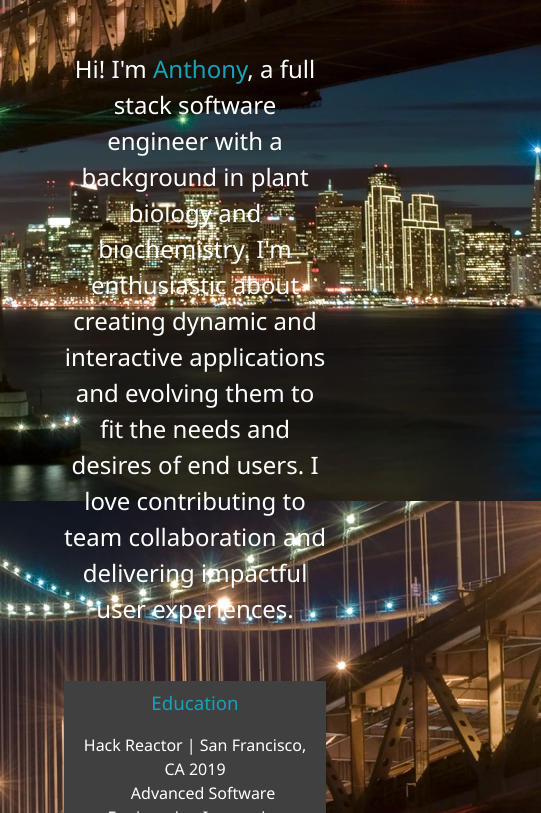
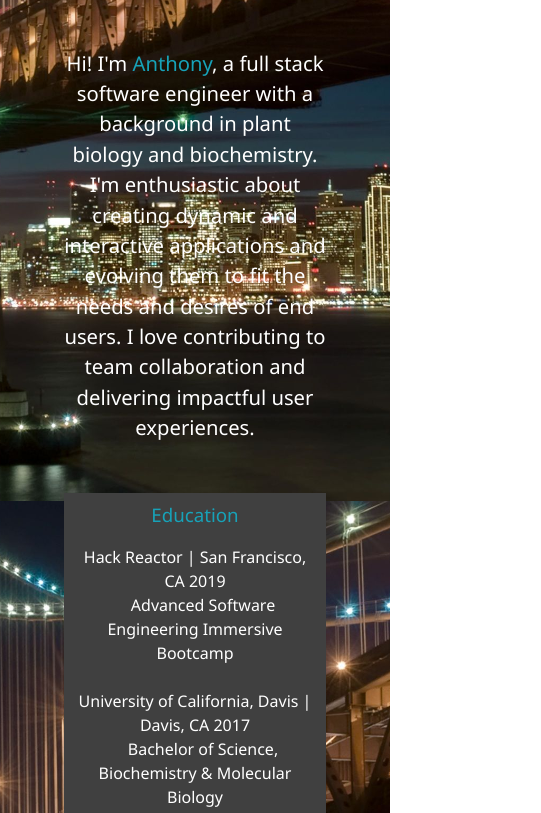
Before and after one commit to ajfojas/ajfojas.github.io, a website: page public/index.html in a window 390 px wide. Shown: the part 1187-2000 px from the top of the page, 541 px wide, since content can reach past the window. Drawn offline with nearby package versions, Linux system fonts and the light colour scheme.

Commit message:
Update mobile layouts

```diff
--- a/public/index.html
+++ b/public/index.html
@@ -86,7 +86,7 @@
     <main id="portfolio">
       <h1 class="sm-heading">My <span class="text-secondary">Portfolio</span></h1>
       <div class="projects">
-        <div class="item">
+        <div class="item item1">
           <a href="http://ec2-54-67-92-32.us-west-1.compute.amazonaws.com:3210/listings/1/" target="_blank"><img src="img/reviews-list.PNG" alt="MINC TECH | Reviews List Project" /></a>
           <a href="http://ec2-54-67-92-32.us-west-1.compute.amazonaws.com:3210/listings/1/" target="_blank" class="btn-light"><i class="fas fa-eye"></i> Live Site</a>
           <a href="https://github.com/ajfojas/reviews" target="_blank" class="btn-dark"><i class="fab fa-github"></i> GitHub</a>
@@ -96,7 +96,7 @@
             <p>Reviews list microservice demonstration and design for a lodging and hotel web page. Built with React, Express, and MySQL. Supports pagination and filtering based on terms searched.</p>
           </div>
         </div>
-        <div class="item">
+        <div class="item item2">
           <a href="http://ec2-52-53-151-166.us-west-1.compute.amazonaws.com:3000/" target="_blank"><img src="img/pack-rat.PNG" alt="PACK RAT | Magic: The Gathering Collection Tracker Project" /></a>
           <a href="http://ec2-52-53-151-166.us-west-1.compute.amazonaws.com:3000/" target="_blank" class="btn-light"><i class="fas fa-eye"></i> Live site</a>
           <a href="https://github.com/ajfojas/pack-rat" target="_blank" class="btn-dark"><i class="fab fa-github"></i> GitHub</a>
@@ -106,7 +106,7 @@
             <p>Collection tracker web application for Magic: The Gathering cards. Built with React, Express, and PostgreSQL.</p>
           </div>
         </div>
-        <div class="item">
+        <div class="item item3">
           <a href="https://github.com/ajfojas/gallery-service" target="_blank"><img src="img/backend-scaling.png" alt="DROP GRAV | Back End Scaling Project" /></a>
           <a href="https://github.com/ajfojas/gallery-service" target="_blank" class="btn-dark"><i class="fab fa-github"></i> GitHub</a>
           <div class="job job-3">
--- a/scss/_mobile.scss
+++ b/scss/_mobile.scss
@@ -50,9 +50,18 @@
     grid-template-areas:
     'bioimage'
     'bio'
-    'job1'
-    'job2'
-    'job3';
+    'fact1'
+    'fact2'
+    'fact3';
+
+    grid-template-columns: 1fr;
+  }
+
+  .projects {
+    grid-template-areas:
+    'item1'
+    'item2'
+    'item3';
 
     grid-template-columns: 1fr;
   }
@@ -66,6 +75,27 @@
 @include mediaSm {
   main#home h1 {
     margin-top: 10vh;
+    font-size: 8vh;
+  }
+
+  main#home h2 {
+    font-size: 1.7vh;
+  }
+
+  div.icons a {
+    font-size: 1.5vh;
+  }
+
+  div.bio p {
+    font-size: 2.4vh;
+  }
+
+  div.boxes {
+    display: block;
+
+    div {
+      font-size: 2vh;
+    }
   }
 
   .projects {
```
Also changed, not shown: public/css/main.css.
